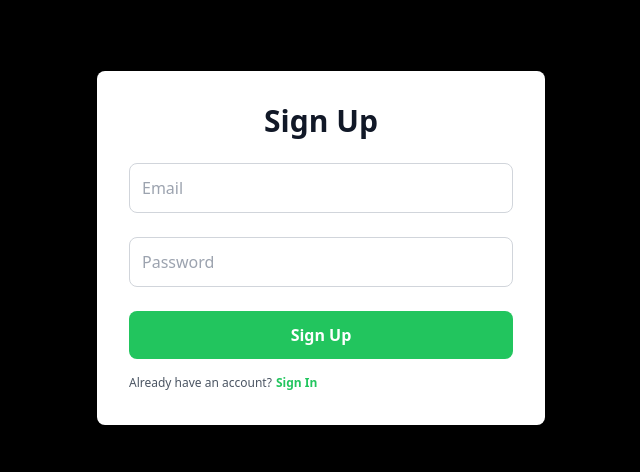
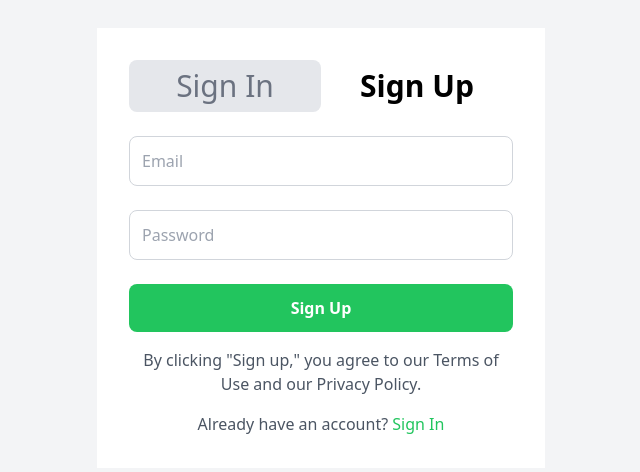
Before and after one commit to codewithdann0/Educational_platform, a Next.js app: page /signup in a window 1280 px wide. Shown: the part 152-624 px from the top of the page, without its empty margins (319-959 px from the left). Built offline with nearby package versions, Linux system fonts and the light colour scheme; no server answers.

Commit message:
this round i was on the signin and signup style now looks amazing

```diff
--- a/app/components/navbar.tsx
+++ b/app/components/navbar.tsx
@@ -17,7 +17,7 @@ const Navbar = () => {
       <div className="flex justify-between items-center p-4 max-w-screen-xl mx-auto">
         {/* Logo on the left */}
         <Link href="/" className="text-2xl font-bold black-white">
-          EduPlatform
+          eduPlat
         </Link>
 
         {/* Hamburger Icon for Mobile */}
--- a/pages/signin.tsx
+++ b/pages/signin.tsx
@@ -1,11 +1,13 @@
-// pages/signin.tsx
 import { useState } from 'react';
 import { signIn } from '../lib/auth';
-
+import Link from 'next/link';
+import { useRouter } from 'next/router';
+import Navbar from '@/app/components/navbar';
 const SignIn = () => {
   const [email, setEmail] = useState('');
   const [password, setPassword] = useState('');
   const [error, setError] = useState('');
+  const router = useRouter(); // Use Next.js router for redirection
 
   const handleSignIn = async (e: React.FormEvent) => {
     e.preventDefault();
@@ -13,15 +15,19 @@ const SignIn = () => {
 
     try {
       await signIn(email, password);
-      // Redirect or perform other actions after successful sign-in
+
+      // Redirect to the home page after successful sign-in
+      router.push('/');
     } catch (error) {
       setError(error instanceof Error ? error.message : 'An unexpected error occurred.');
     }
   };
 
   return (
-    <div className="min-h-screen bg-black flex items-center justify-center">
-      <div className="bg-white p-8 rounded-lg shadow-lg w-full max-w-md">
+  <div>
+    <div className="min-h-screen bg-gray-100 flex items-center justify-center">
+
+      <div className="bg-white p-8  shadow-lg w-full max-w-md">
         <h1 className="text-3xl font-bold mb-6 text-center text-gray-900">Sign In</h1>
         {error && <p className="text-red-500 text-center mb-4">{error}</p>}
         <form onSubmit={handleSignIn} className="space-y-6">
@@ -52,7 +58,15 @@ const SignIn = () => {
             Sign In
           </button>
         </form>
+
+        <p className="mt-4 text-center text-gray-600">
+          Don't have an account?{' '}
+          <Link href="/signup" className="text-green-500 hover:underline">
+            Sign Up
+          </Link>
+        </p>
       </div>
+    </div>
     </div>
   );
 };
--- a/pages/signup.tsx
+++ b/pages/signup.tsx
@@ -21,9 +21,21 @@ const SignUp = () => {
   };
 
   return (
-    <div className="min-h-screen bg-black flex items-center justify-center">
-      <div className="bg-white p-8 rounded-lg shadow-lg w-full max-w-md">
-        <h1 className="text-3xl font-bold mb-6 text-center text-gray-900">Sign Up</h1>
+    <div className="min-h-screen bg-gray-100 flex items-center justify-center">
+      <div className="bg-white p-8 w-full max-w-md">
+        <div className="flex justify-between mb-6">
+          {/* Sign In Link */}
+          <Link href="/signin" className="flex-1 text-3xl text-center px-4 py-2 rounded-lg bg-gray-200 text-gray-500">
+              Sign In
+
+          </Link>
+
+          {/* Sign Up Link */}
+          <Link href="/signup" className="flex-1 text-3xl font-bold text-center px-4 py-2 rounded-lg">
+              Sign Up
+          </Link>
+        </div>
+
         {error && <p className="text-red-500 text-center mb-4">{error}</p>}
         <form onSubmit={handleSignUp} className="space-y-6">
           <div>
@@ -54,13 +66,13 @@ const SignUp = () => {
           </button>
         </form>
 
-        {/* Inline Text and Link */}
-        <div className="text-center mt-4 text-gray-600 text-xs inline-flex space-x-1 justify-center">
-          <p>Already have an account?</p>
-          <Link href="/signin"
-             className="text-green-500 hover:text-green-600 font-semibold">Sign In
+        <p className="mt-4 text-center text-gray-600">By clicking "Sign up," you agree to our Terms of Use and our Privacy Policy.</p>
+        <p className="mt-4 text-center text-gray-600">
+          Already have an account?{' '}
+          <Link href="/signin" className="text-green-500 hover:underline">
+            Sign In
           </Link>
-        </div>
+        </p>
       </div>
     </div>
   );
```
